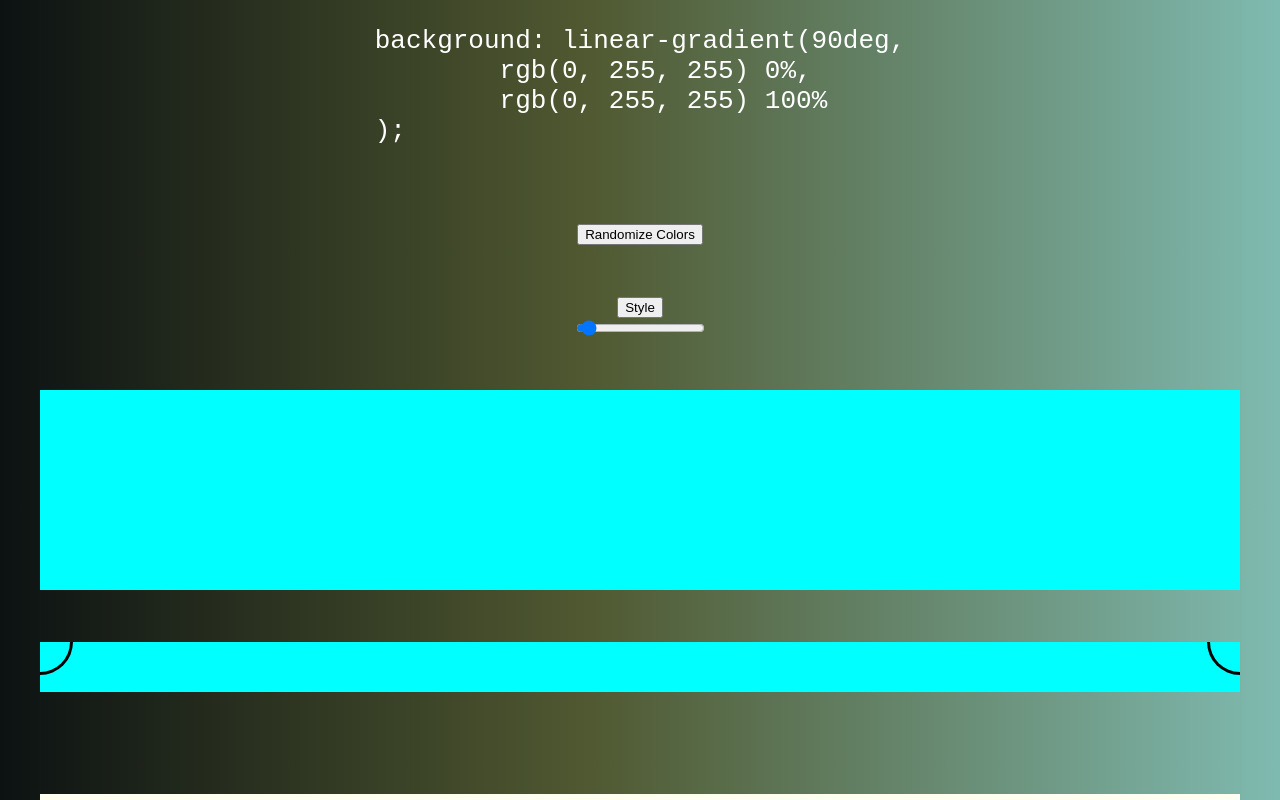
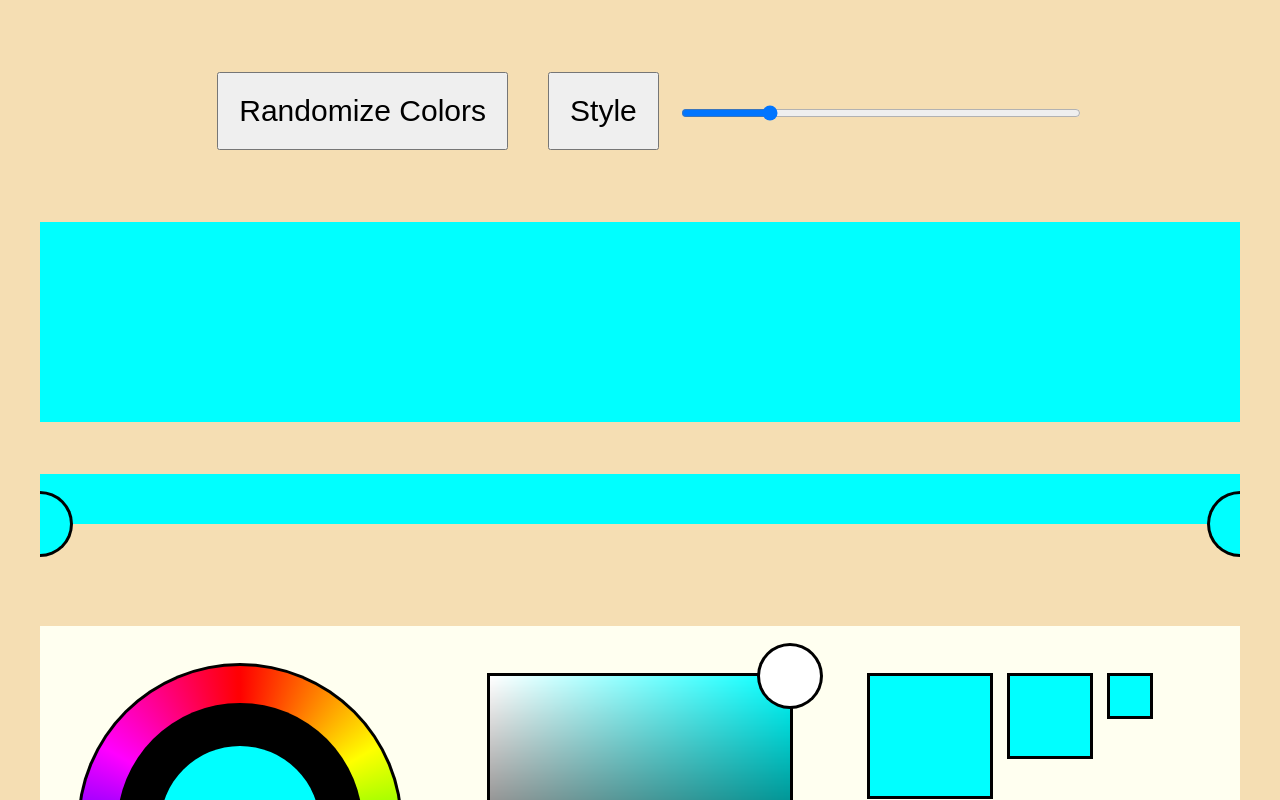
Before and after one commit to Simon-Sprouse/Color-Selection, a React (Create React App) app in the folder my-app/: page / in a window 1280 px wide. Shown: the top 800 px of the page. Built offline with nearby package versions, Linux system fonts and the light colour scheme.

Commit message:
css improvements

```diff
--- a/my-app/src/App.css
+++ b/my-app/src/App.css
@@ -9,11 +9,7 @@
 
   /* background-color: wheat; */
 
-  background: linear-gradient(90deg,
-  rgb(12, 18, 18) 0%,
-  rgb(80, 89, 49) 46%,
-  rgb(127, 186, 176) 100%
-);
+    background-color: wheat;
 
 
 
@@ -23,10 +19,18 @@
     align-items: center;
     justify-content: center;
     font-size: calc(10px + 2vmin);
-    color: white;
+    color: black;
 }
 
+button {
+    padding: 20px;
+    font-size: 30px;
+    margin: 20px;
+}
 
+.rangeBar {
+    width: 400px;
+}
 
 /* canvas {
     border: 1px solid black;
--- a/my-app/src/App.js
+++ b/my-app/src/App.js
@@ -16,6 +16,9 @@ function App() {
     );
 
     const [counter, setCounter] = useState(0);
+
+    const [style, setStyle] = useState(0);
+    const [numPanels, setNumPanels] = useState(5);
 
 
 
@@ -66,17 +69,15 @@ function App() {
         <div className="App">
         <header className="App-header">
             {/* <p>Küüb</p> */}
-            <pre style={{textAlign: "left"}}>
-                {"background: linear-gradient(90deg,\n"}
-                {positions.map((pos, index) => (
-                    `\t${hsvObjectToRgbString(hsvValues[index])} ${Math.round(pos*100)}%${index != (positions.length-1) ? "," : ""}\n`
-                ))}
-                {");\n"}
-            </pre>
+
             <p></p>
-            <button onClick={randomizeColors}>Randomize Colors</button>
-            <p></p>
-            <DisplayBar hsvValues={hsvValues} positions={positions}/>
+            <span>
+                <button onClick={randomizeColors}>Randomize Colors</button>
+                <button onClick={() => setStyle(prevStyle => prevStyle == 1 ? 0 : 1)}>Style</button>
+                <input className="rangeBar" type="range" min="1" max="20" value={numPanels} onChange={(e) => setNumPanels(e.target.value)}/>
+            </span>
+
+            <DisplayBar hsvValues={hsvValues} positions={positions} style={style} numPanels={numPanels}/>
             <p></p>
             <GradientBar hsvValues={hsvValues} setPositions={setPositions}/>
             <p></p>
@@ -88,9 +89,19 @@ function App() {
                     updateHsv={newHsv => updateHsvValue(index, newHsv)}/>
             ))}
             <p></p>
-            <button onClick={addColorWheel}>Add Color</button>
-            <button onClick={removeColorWheel}>Remove Color</button>
+            <span>
+                <button onClick={addColorWheel}>Add Color</button>
+                <button onClick={removeColorWheel}>Remove Color</button>
+            </span>
+
             <p></p>
+            <pre style={{textAlign: "left"}}>
+                {"background: linear-gradient(90deg,\n"}
+                {positions.map((pos, index) => (
+                    `\t${hsvObjectToRgbString(hsvValues[index])} ${Math.round(pos*100)}%${index != (positions.length-1) ? "," : ""}\n`
+                ))}
+                {");\n"}
+            </pre>
 
         </header>
         </div>
--- a/my-app/src/DisplayBar.js
+++ b/my-app/src/DisplayBar.js
@@ -2,13 +2,13 @@ import { useRef, useEffect, useState } from 'react';
 
 import { hsvObjectToRgbString } from './colorFunctions';
 
-function DisplayBar({hsvValues, positions}) {
+function DisplayBar({hsvValues, positions, style, numPanels}) {
 
 
     const canvasRef = useRef(null);
-    const [numPanels, setNumPanels] = useState(2);
+    // const [numPanels, setNumPanels] = useState(2);
 
-    const [style, setStyle] = useState(0); // 0 continuous, 1 discrete
+    // const [style, setStyle] = useState(0); // 0 continuous, 1 discrete
 
 
 
@@ -115,8 +115,8 @@ function DisplayBar({hsvValues, positions}) {
             ))}
             <p>Purple hair, purple hair, I'm a fuzzy fertile bear</p> */}
 
-            <button onClick={() => setStyle(prevStyle => prevStyle == 1 ? 0 : 1)}>Style</button>
-            <input type="range" min="1" max="20" value={numPanels} onChange={(e) => setNumPanels(e.target.value)}/>
+            {/* <button onClick={() => setStyle(prevStyle => prevStyle == 1 ? 0 : 1)}>Style</button>
+            <input type="range" min="1" max="20" value={numPanels} onChange={(e) => setNumPanels(e.target.value)}/> */}
             <p></p>
             <canvas width="1200" height="200" ref={canvasRef}></canvas>
         </>
--- a/my-app/src/GradientBar.js
+++ b/my-app/src/GradientBar.js
@@ -54,16 +54,15 @@ function GradientBar({hsvValues, setPositions}) {
             for (let i = 0; i < dots.length; i++) {
 
                 const dotX = dots[i].x;
-                const dotY = dots[i].y;
 
                 ctx.fillStyle = "black";
                 ctx.beginPath();
-                ctx.arc(dotX, dotY, 33, 0, Math.PI * 2);
+                ctx.arc(dotX, barHeight, 33, 0, Math.PI * 2);
                 ctx.fill();
 
                 ctx.fillStyle = hsvObjectToRgbString(hsvValues[i]);
                 ctx.beginPath();
-                ctx.arc(dotX, dotY, 30, 0, Math.PI * 2);
+                ctx.arc(dotX, barHeight, 30, 0, Math.PI * 2);
                 ctx.fill();
             }
 
```
